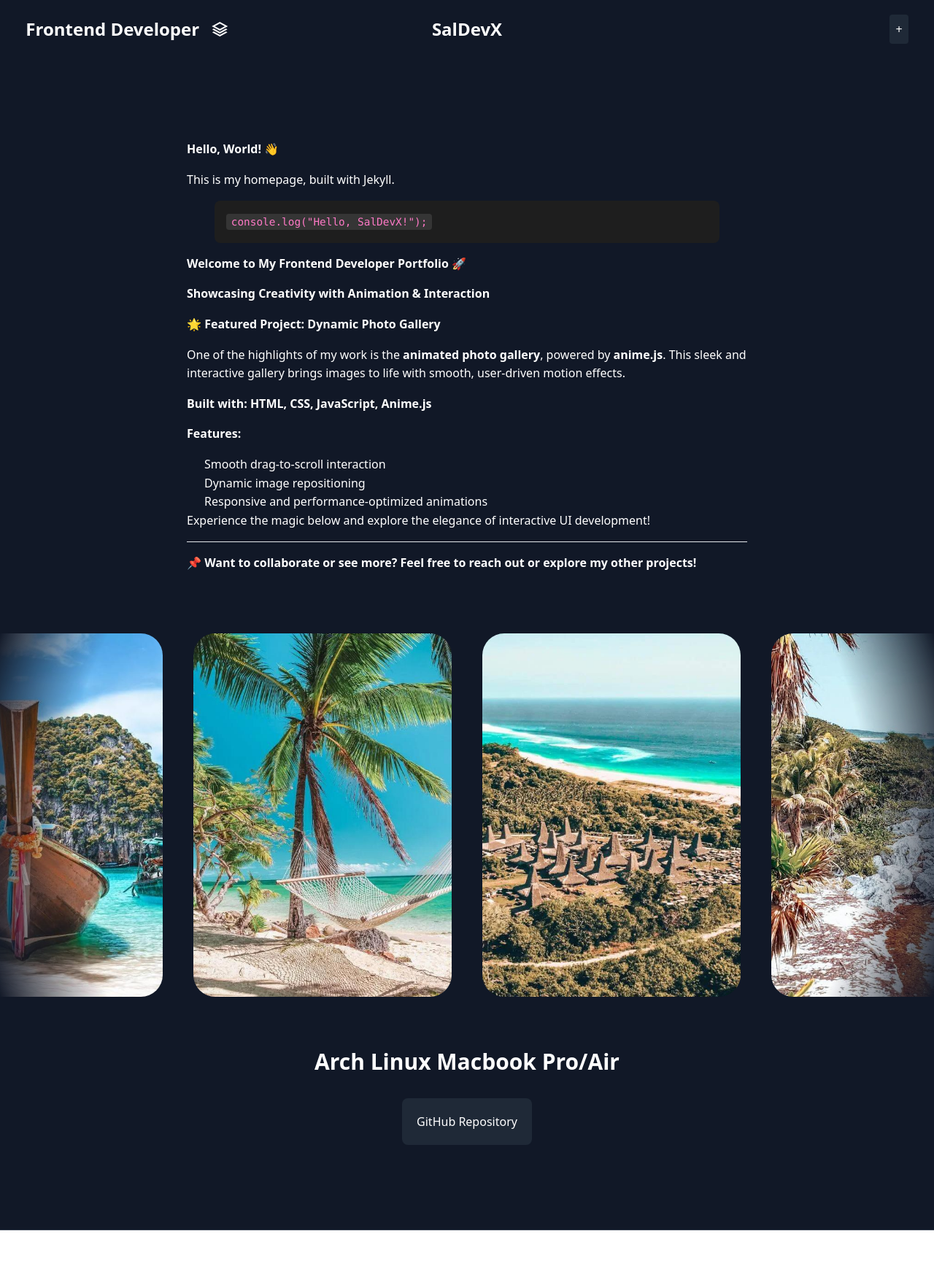
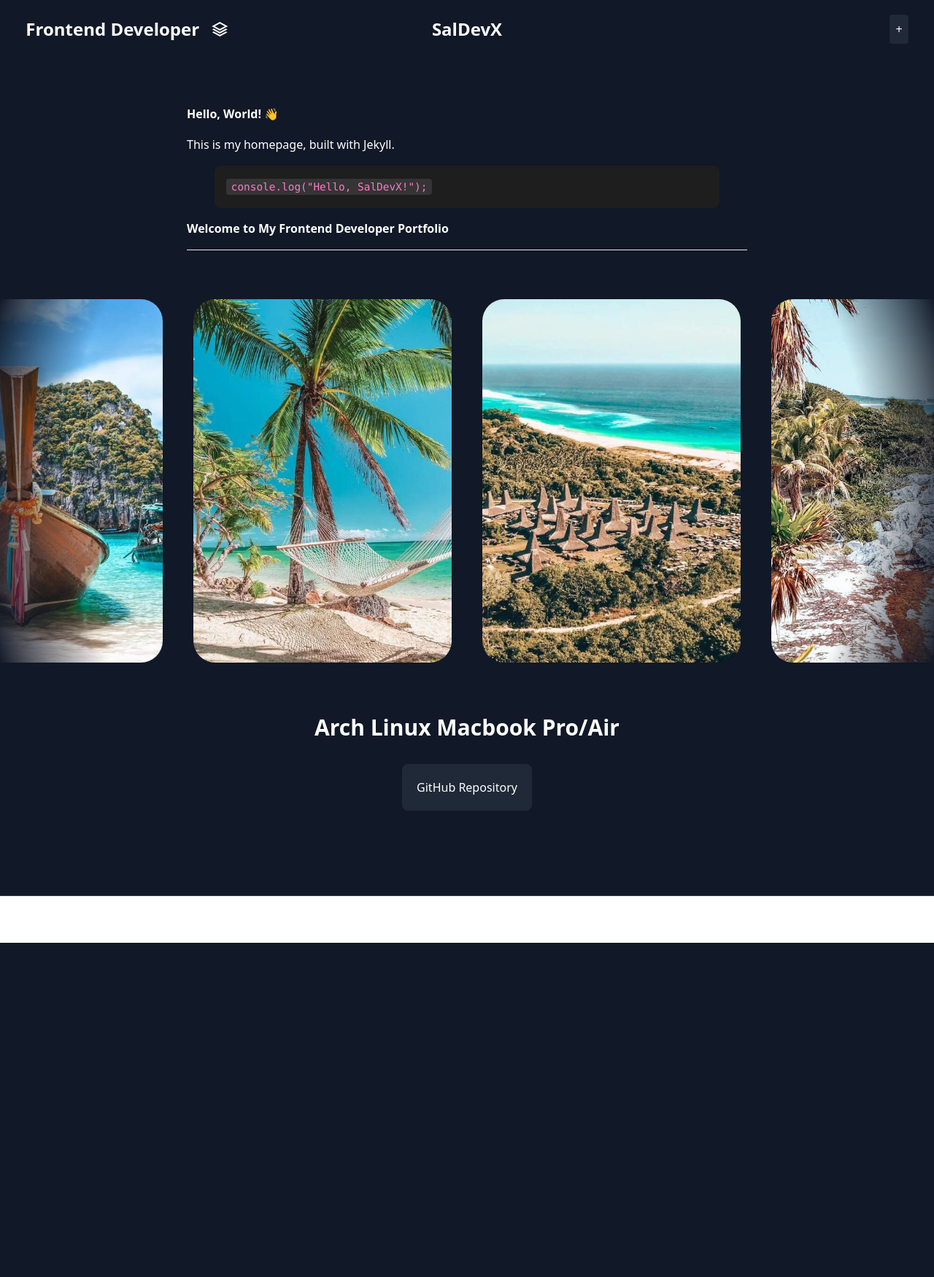
Before and after one commit to SalDevX/SalDevX.github.io, a Jekyll site: the page built from index.markdown, in a window 1280 px wide. Shown: the whole page at 73% size. Built offline with Jekyll 4.4.1, drawn with Linux system fonts in a browser that asks for light colours; nearby versions of some CDN libraries; after the commit the page ends 1292 px from its top, so only the background shows below that.

Commit message:
les is better

```diff
--- a/_layouts/home.html
+++ b/_layouts/home.html
@@ -15,34 +15,13 @@
   <body class="bg-gray-900 text-white">
     {% include navbar.html %}
     <main class="max-w-[100%] mx-auto">
-      <br></br>
       <div class="markdown-body mt-8">
         <h1>Hello, World! 👋</h1>
         <p>This is my homepage, built with Jekyll.</p>
         <pre><code class="language-js">console.log("Hello, SalDevX!");</code></pre>
-        <h1>Welcome to My Frontend Developer Portfolio 🚀</h1>
-
-        <h1>Showcasing Creativity with Animation & Interaction</h1>
-
-        <h1>🌟 Featured Project: Dynamic Photo Gallery</h1>
-
-        <p>One of the highlights of my work is the <strong>animated photo gallery</strong>, powered by <strong>anime.js</strong>. This sleek and interactive gallery brings images to life with smooth, user-driven motion effects.</p>
-
-        <h2>Built with: HTML, CSS, JavaScript, Anime.js</h2>
-        <h3>Features:</h3>
-        <ul>
-          <li>Smooth drag-to-scroll interaction</li>
-          <li>Dynamic image repositioning</li>
-          <li>Responsive and performance-optimized animations</li>
-        </ul>
-
-        <p>Experience the magic below and explore the elegance of interactive UI development!</p>
-
+        <h1>Welcome to My Frontend Developer Portfolio</h1>
         <hr>
-
-        <h2>📌 Want to collaborate or see more? Feel free to reach out or explore my other projects!</h2>
     </div>
-
     <br></br>
       <div class="slider-container">
         {% include slider.html %}
@@ -55,5 +34,5 @@
         <link rel="stylesheet" href="/assets/css/slider.css">
     </main>
     {% include footer.html %}
-</body>
+  </body>
   </html>
--- a/assets/css/custom.css
+++ b/assets/css/custom.css
@@ -1,11 +1,3 @@
-
-  /*h1 {
-    font-size: 1.5rem;
-    margin-block: 0;
-  }
-  */
-
-
 .material-symbols-outlined {
     font-variation-settings:
         'FILL' 0,
@@ -17,7 +9,7 @@
 
 #menu-links {
     position: absolute;
-    text-align: ;
+    text-align:auto ;
     top: 80%; /* Start just below the header */
     left: 0;
     right: 0;
@@ -35,7 +27,7 @@
 
 .menu-item {
     display: flex;
-    justify-content: ;
+    justify-content:auto;
     width: 100%;
     opacity: 0; /* Start with no visibility */
     transform: translateY(-10px); /* Start a little above */
```
